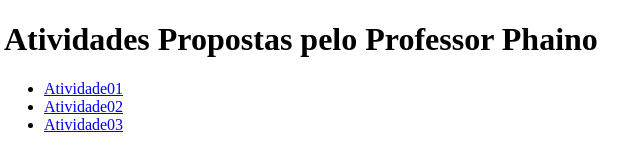
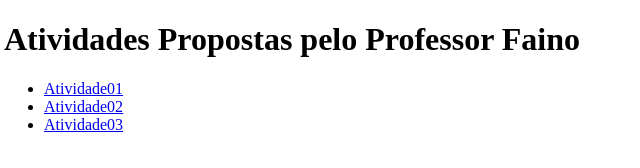
Before and after one commit to loirete/Atividades, a plain HTML site: page index.html in a window 1280 px wide. Shown: the full height of the page, 4-644 px from the left. Drawn offline with Linux system fonts and the light colour scheme.

Commit message:
Update index.html

```diff
--- a/index.html
+++ b/index.html
@@ -6,7 +6,7 @@
     <title>Document</title>
 </head>
 <body>
-    <h1>Atividades Propostas pelo Professor Phaino</h1>
+    <h1>Atividades Propostas pelo Professor Faino</h1>
     <ul>
         <li><a href="./Atv1/Index.html">Atividade01</a></li>
         <li><a href="./Atv2/index.html">Atividade02</a></li>
```
